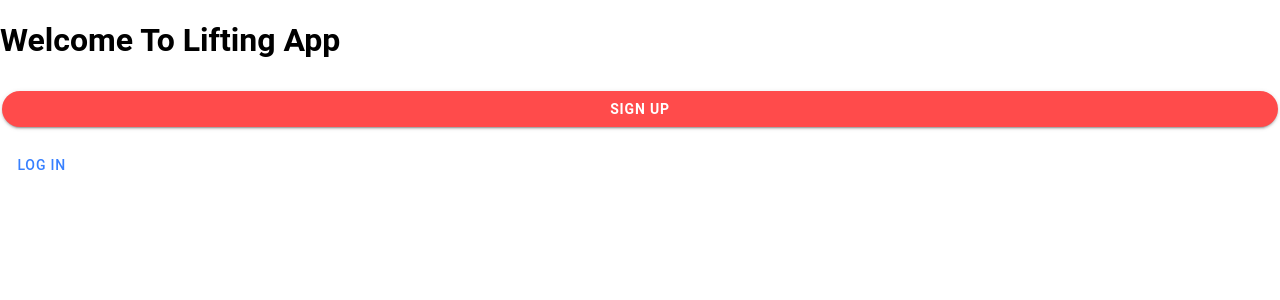
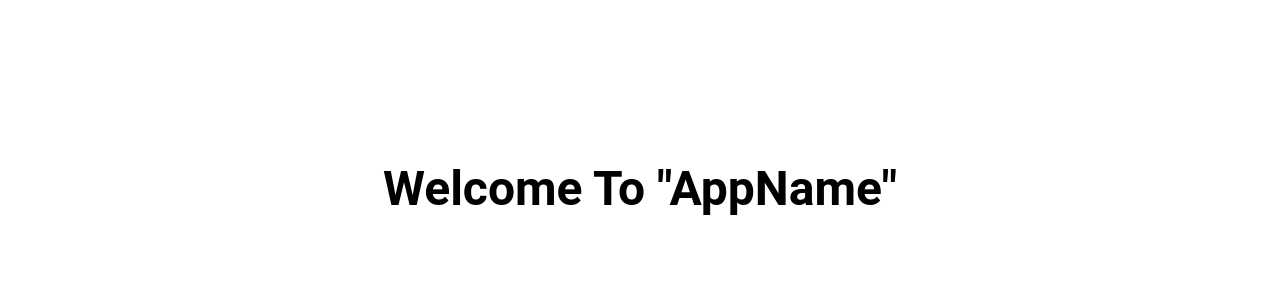
Before and after one commit to CSE437s/semester-project-group-8, a React (Vite) app in the folder LiftingApp/: page / in a window 1280 px wide. Shown: the top 300 px of the page. Built offline with nearby package versions, Linux system fonts and the light colour scheme.

Commit message:
UI changes based on user feedback

```diff
--- a/LiftingApp/src/components/LoginForm.css
+++ b/LiftingApp/src/components/LoginForm.css
@@ -17,6 +17,7 @@ ion-content {
 }
 
 .login-form .login-button {
+    margin-top: 2em;
     --background: #ff4b4b;
     color: white;
 }
--- a/LiftingApp/src/pages/homepage.css
+++ b/LiftingApp/src/pages/homepage.css
@@ -1,12 +1,54 @@
 /* src/pages/homepage.css */
 
+.workout-form {
+    display: flex;
+    flex-direction: column;
+    justify-content: space-between;
+    height: 100vh;
+}
+
 .welcome-text h1 {
-    margin-bottom: 2rem;
-  }
+  margin-top: 20vh;
+  text-align: center;
+  flex-grow: 1;
+  flex-basis: 25%;
+}
 
-  .signup-button {
-    --background: #ff4b4b;
-    --border-radius: 20px;
-    margin-bottom: 1rem;
-    font-weight: bold;
-  }
+.welcome-text {
+  text-align: center;
+  font-size: 1.5em;
+}
+
+.button-container {
+  display: flex;
+  flex-direction: column;
+  align-items: center;
+  margin-bottom: auto;
+}
+
+.home-signup-button {
+  margin-top: 100%;
+  margin-bottom: 1em;
+  --background: #ff4b4b;
+  color: white;
+  width: 80%;
+  margin-left: auto;
+  margin-right: auto;
+}
+
+.home-login-button {
+  margin-left: auto;
+  margin-right: auto;
+  color: #ff4b4b
+
+}
+
+/* .home-signup-button {
+  margin-top: 2em;
+  --background: #ff4b4b;
+  color: white;
+}
+
+.home-login-button {
+  color: #ff4b4b
+} */
--- a/LiftingApp/src/pages/homepage.tsx
+++ b/LiftingApp/src/pages/homepage.tsx
@@ -8,16 +8,21 @@ const Homepage: React.FC = () => {
 
   return (
     <IonPage>
-      <IonContent className="ion-padding ion-text-center">
+      <IonContent className="workout-form">
         <IonText className="welcome-text">
-          <h1>Welcome To Lifting App</h1>
+          <h1>Welcome To "AppName"</h1>
         </IonText>
-        <IonButton expand="block" onClick={() => history.push('/Signup')} className="signup-button">
-          Sign Up
-        </IonButton>
-        <IonButton fill="clear" onClick={() => history.push('/Login')}>
-          Log In
-        </IonButton>
+
+        <div className='button-container'>
+            <IonButton expand="block" onClick={() => history.push('/Signup')} className="home-signup-button">
+            Sign Up
+            </IonButton>
+
+            <IonButton fill="clear" onClick={() => history.push('/Login')} className='home-login-button'>
+            Log In
+            </IonButton>
+        </div>
+
       </IonContent>
     </IonPage>
   );
```
